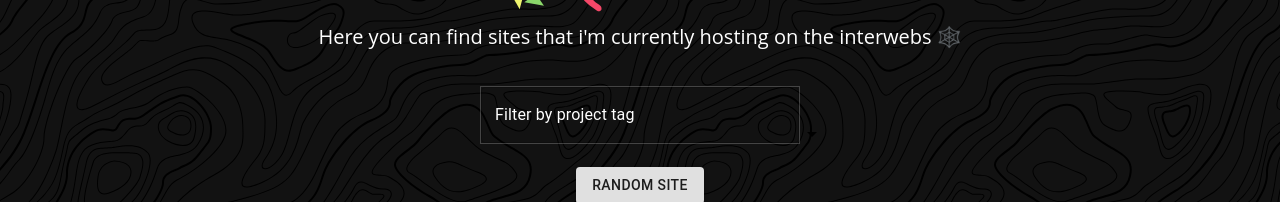
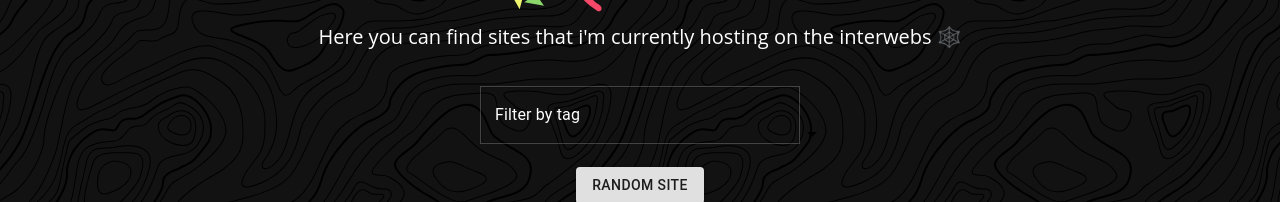
Before and after one commit to About7Sharks/Porfolio, a React (Create React App) app: page /projects in a window 1280 px wide. Shown: the part 124-326 px from the top of the page. Built offline with nearby package versions, Linux system fonts and the light colour scheme.

Commit message:
picker component now works for journal posts and sites

```diff
--- a/src/components/journal/AllPosts.js
+++ b/src/components/journal/AllPosts.js
@@ -1,46 +1,75 @@
-import React, { useState, useEffect } from 'react'
-import matter from 'gray-matter'
-import '../myscss.scss'
-import JournalCard from './JournalCard.js'
-import Picker from '../util/Picker'
+import React, { useState, useEffect } from "react";
+import matter from "gray-matter";
+import "../myscss.scss";
+import JournalCard from "./JournalCard.js";
+import Picker from "../util/Picker";
 
 export default function Blog() {
-  const [articles, setArticles] = useState({articles:[{}]  })
+  const [articles, setArticles] = useState([]);
+  const [filter, setFilter] = useState("All");
   async function getArticles() {
-    let data = await (await fetch('https://api.github.com/repos/About7Sharks/Markdown/git/trees/master?recursive=1')).json()
+    let data = await (
+      await fetch(
+        "https://api.github.com/repos/About7Sharks/Markdown/git/trees/master?recursive=1"
+      )
+    ).json();
     let articlesContent = await Promise.all(
       data.tree.map(async (article) => {
-        let art = matter(await (await fetch(`https://raw.githubusercontent.com/About7Sharks/Markdown/master/${article.path}`)).text())
-        art = {...art,...art.data}
-        delete art.data
-       return art
+        let art = matter(
+          await (
+            await fetch(
+              `https://raw.githubusercontent.com/About7Sharks/Markdown/master/${article.path}`
+            )
+          ).text()
+        );
+        art = { ...art, ...art.data };
+        delete art.data;
+        return art;
       })
-    )
-    localStorage.setItem('data', JSON.stringify(articlesContent))
-    return setArticles(articlesContent)
+    );
+    localStorage.setItem("data", JSON.stringify(articlesContent));
+    return articlesContent;
   }
-  let cache = JSON.parse(localStorage.getItem('data'))
+  const handleChange = (e, filter) => {
+    setFilter(filter);
+  };
+  let cache = JSON.parse(localStorage.getItem("data"));
   useEffect(() => {
-    if(cache === null) {
-      console.log('fetching posts')
-      getArticles()
+    if (cache === null) {
+      console.log("fetching posts");
+      getArticles();
     } else {
-      console.log('cache')
-      setArticles(JSON.parse(localStorage.getItem('data')))
+      console.log("cache");
+      setArticles(JSON.parse(localStorage.getItem("data")));
     }
   }, []);
 
-  return (<div>
-    <div className='blog'>
-      <h1>Journal</h1>
-      <Picker data={articles}/>
-      <div className="content">
-        {articles.length > 1 ? articles?.map(article => {
-          return <JournalCard key={article.title}
-            title={article.title} image={article.image}
-            summary={article.summary} date={article.date}
-            content={article.content} />
-        }) : ""}</div>
+  return (
+    <div>
+      <div className="blog">
+        <h1>Journal</h1>
+        <Picker data={articles} handleChange={handleChange} />
+        <div className="content">
+          {articles
+            .filter((article) => {
+              if (filter === "All") return article;
+              if (article.tags === undefined) return;
+              return article.tags.includes(filter);
+            })
+            .map((article) => {
+              return (
+                <JournalCard
+                  key={article.title}
+                  title={article.title}
+                  image={article.image}
+                  summary={article.summary}
+                  date={article.date}
+                  content={article.content}
+                />
+              );
+            })}
+        </div>
+      </div>
     </div>
-  </div>)
+  );
 }
--- a/src/components/journal/Post.js
+++ b/src/components/journal/Post.js
@@ -1,29 +1,38 @@
-import React, { useState, useEffect } from 'react';
-import ReactMarkdown from 'react-markdown'
-import matter from 'gray-matter'
-import './posts.scss'
-import { useLocation } from "react-router-dom"
+import React, { useState, useEffect } from "react";
+import ReactMarkdown from "react-markdown";
+import matter from "gray-matter";
+import "./posts.scss";
+import { useLocation } from "react-router-dom";
 export default function BlogPostViewer(props) {
-    const { state } = useLocation(); // if defined is, contains post data
-    const [postData, setPost] = useState('');
-    const [Id] = useState(props.match.params.id);
-    //fetches post from git
-    const getPost = async () => {
-        let post = await (await fetch('https://raw.githubusercontent.com/About7Sharks/Markdown/master/' + Id + '.md')).text()
-        setPost(matter(post))
+  const { state } = useLocation(); // if defined is, contains post data
+  const [postData, setPost] = useState("");
+  const [Id] = useState(props.match.params.id);
+  //fetches post from git
+  const getPost = async () => {
+    let post = await (
+      await fetch(
+        "https://raw.githubusercontent.com/About7Sharks/Markdown/master/" +
+          Id +
+          ".md"
+      )
+    ).text();
+    setPost(matter(post));
+  };
+  useEffect(() => {
+    //if direct link to post; fetch data
+    if (state === undefined && postData === "") {
+      getPost();
+      console.log("state undefined and no previous data");
+    } else if (state !== undefined) {
+      console.log("state defined, skipping fetch since data already loaded");
+      setPost({ content: state.content });
     }
-    useEffect(() => {
-        //if direct link to post fetch data
-        if (state == undefined && postData.content === undefined) {
-            getPost()
-            console.log('state undefined and no previous data')
-        } else if (state !== undefined) {
-            console.log('state defined, skipping fetch since data already loaded')
-            setPost({ content: state.content })
-        }
-
-    }, [])
-    return (
-        <ReactMarkdown className={`${props.match.params.id} article`} linkTarget='_blank' source={postData.content || 'Nothing'} />
-    )
+  }, []);
+  return (
+    <ReactMarkdown
+      className={`${props.match.params.id} article`}
+      linkTarget="_blank"
+      source={postData.content || "Nothing"}
+    />
+  );
 }
--- a/src/components/projects/projects.js
+++ b/src/components/projects/projects.js
@@ -1,59 +1,75 @@
-import React from 'react';
-import sites from './sites.js' //my sites data
-import { Button } from '@material-ui/core';
-import Emoji from '../util/emoji'
+import React from "react";
+import sites from "./sites.js"; //my sites data
+import { Button } from "@material-ui/core";
+import Emoji from "../util/emoji";
 // import './projects.scss'
-import Tooltip from '@material-ui/core/Tooltip';
-import Picker from '../util/Picker'
-import './projects.scss'
-
+import Tooltip from "@material-ui/core/Tooltip";
+import Picker from "../util/Picker";
+import "./projects.scss";
 
 const projectsList = (e, filter) => {
-  console.log(filter)
-  let dog = sites
-  if (filter !== undefined && filter !== 'All') {
-    dog = sites.filter(site => {
-      return site.tags.includes(filter)
-    })
+  let dog = sites;
+  if (filter !== undefined && filter !== "All") {
+    dog = sites.filter((site) => {
+      return site.tags.includes(filter);
+    });
   }
   return dog.map((site) => {
-    console.log(site)
-    let tagButtons = site.tags.map(tag => <Button color="default" variant="outlined" key={tag} size="small">{tag}</Button>)
-    return <div className='card' key={site.url}>
-      <img style={{ height: '290px' }} alt={site.url} src={site.img} title="" />
-      <div onClick={() => window.open(site.url)} className='info'>
-        <h3>{site.title}</h3>
-        <p>{site.text}</p>
-        <div className='actions'>
-          Tags: &nbsp; {tagButtons}
+    let tagButtons = site.tags.map((tag) => (
+      <Button color="default" variant="outlined" key={tag} size="small">
+        {tag}
+      </Button>
+    ));
+    return (
+      <div className="card" key={site.url}>
+        <img
+          style={{ height: "290px" }}
+          alt={site.url}
+          src={site.img}
+          title=""
+        />
+        <div onClick={() => window.open(site.url)} className="info">
+          <h3>{site.title}</h3>
+          <p>{site.text}</p>
+          <div className="actions">Tags: &nbsp; {tagButtons}</div>
         </div>
       </div>
-    </div>
-  })
-}
-
-
+    );
+  });
+};
 
 export default function Projects() {
-  const [projects, updateProjects] = React.useState({ 'projects': projectsList() });
+  const [projects, updateProjects] = React.useState({
+    projects: projectsList(),
+  });
 
   // updates site list from picker comp
-  const handleChange = (e,i)=>{
-    updateProjects({projects:projectsList(e,i)})
-  }
+  const handleChange = (e, i) => {
+    updateProjects({ projects: projectsList(e, i) });
+  };
   return (
-    <div id='projects' className='projects'>
+    <div id="projects" className="projects">
       <h1>Projects</h1>
-      <p>Here you can find sites that i'm currently hosting on the interwebs<Emoji symbol='🕸️' /></p>
-      <Picker handleChange={handleChange} data={sites}/>
+      <p>
+        Here you can find sites that i'm currently hosting on the interwebs
+        <Emoji symbol="🕸️" />
+      </p>
+      <Picker handleChange={handleChange} data={sites} />
 
       <Tooltip title="Takes you to a random site in the list!">
-        <Button onClick={() => { window.open(sites[Math.floor(Math.random() * sites.length + 1)].url) }} variant='contained'>Random Site</Button>
+        <Button
+          onClick={() => {
+            window.open(
+              sites[Math.floor(Math.random() * sites.length + 1)].url
+            );
+          }}
+          variant="contained"
+        >
+          Random Site
+        </Button>
       </Tooltip>
 
-      <div className='cardContainer'>
-        {projects.projects}
-      </div>
+      <div className="cardContainer">{projects.projects}</div>
     </div>
   );
 }
--- a/src/components/util/Picker.js
+++ b/src/components/util/Picker.js
@@ -1,23 +1,40 @@
-import React from 'react'
-import {TextField} from '@material-ui/core';
-import {Autocomplete} from '@material-ui/lab';
-const Picker = props => {
+import React, { useState, useEffect } from "react";
+import { TextField } from "@material-ui/core";
+import { Autocomplete } from "@material-ui/lab";
+const Picker = (props) => {
+  const [tags, setTags] = useState(["All"]);
+  useEffect(() => {
+    if (props.data.length > 1) {
+      setTags(
+        [
+          "All",
+          ...new Set(
+            props.data.reduce((tags, obj) => tags.concat(obj.tags), [])
+          ),
+        ].filter(Boolean)
+      );
+    }
+  }, [props.data]);
 
-    return (
-        <div>
-
-        <Autocomplete
+  return (
+    <div>
+      <Autocomplete
         id="searchBar"
-        key={props.data.length+'auto'}
-        options={['All', ...new Set(props.data?.reduce((tags, obj) => tags.concat(obj.tags), []))]}
+        key={props.data.length + "auto"}
+        options={tags}
         multiple={false}
         onChange={props.handleChange}
-        renderInput={(params) => (<TextField  {...params} label="Filter by project tag" margin="normal" variant="outlined" />)}
+        renderInput={(params) => (
+          <TextField
+            {...params}
+            label="Filter by tag"
+            margin="normal"
+            variant="outlined"
+          />
+        )}
       />
-        </div>
-    )
-}
+    </div>
+  );
+};
 
-
-
-export default Picker
+export default Picker;
```
Also changed, not shown: src/components/journal/posts.scss (+32 -30 lines).
